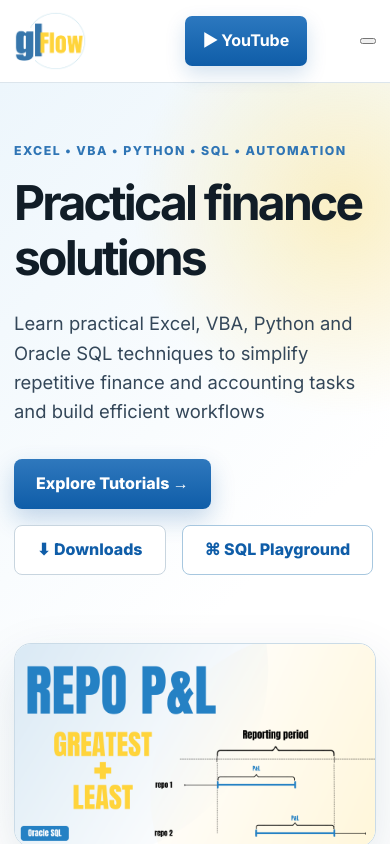
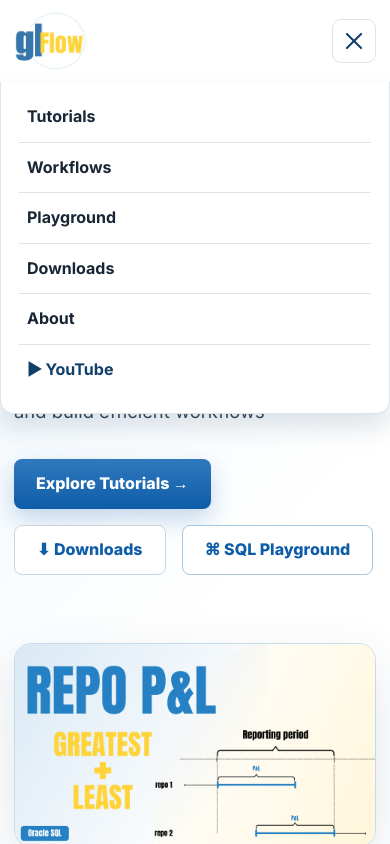
Before and after one commit to glflow-org/glflow-org.github.io, a plain HTML site: page index.html in a window 390 px wide. Both pictures are taken after a click on the button "Open navigation menu". Shown: the top 844 px of the page. Drawn offline with Linux system fonts and the light colour scheme.

Commit message:
Add responsive sticky hamburger navigation styling

```diff
--- a/styles.css
+++ b/styles.css
@@ -145,3 +145,21 @@ footer{color:#fff;background:radial-gradient(circle at 10% 0%,rgba(255,255,255,.
 .query-mode-button:hover{color:var(--blue-deep)}
 .query-mode-button.active{background:#fff;color:var(--blue-deep);box-shadow:0 1px 4px rgba(18,56,88,.12)}
 @media(max-width:900px){.query-mode-toggle{order:3;margin-left:0}.editor-actions{margin-left:auto}}
+
+/* Mobile-first navigation: sticky header, accessible hamburger, full-width menu */
+.mobile-menu-toggle{display:none}
+@media(max-width:720px){
+  .site-header{position:sticky;top:0;z-index:100;background:#fff}
+  .site-header .nav-wrap{position:relative;display:flex;align-items:center;justify-content:space-between;flex-wrap:nowrap}
+  .mobile-menu-toggle{display:flex;flex-direction:column;align-items:center;justify-content:center;gap:5px;flex:0 0 44px;width:44px;height:44px;padding:9px;border:1px solid var(--line);border-radius:9px;background:#fff;cursor:pointer}
+  .mobile-menu-toggle span{display:block;width:22px;height:2px;background:var(--blue-dark);border-radius:2px;transition:transform .2s,opacity .2s}
+  .mobile-menu-toggle[aria-expanded="true"] span:nth-child(1){transform:translateY(7px) rotate(45deg)}
+  .mobile-menu-toggle[aria-expanded="true"] span:nth-child(2){opacity:0}
+  .mobile-menu-toggle[aria-expanded="true"] span:nth-child(3){transform:translateY(-7px) rotate(-45deg)}
+  .site-header .nav-wrap>nav{display:none;position:absolute;top:100%;left:-14px;right:-14px;flex-direction:column;align-items:stretch;gap:0;padding:10px 18px 18px;background:#fff;border:1px solid var(--line);border-top:0;border-radius:0 0 14px 14px;box-shadow:0 14px 24px rgba(18,56,88,.13);max-height:calc(100dvh - 82px);overflow-y:auto}
+  .site-header .nav-wrap>nav.mobile-nav-open{display:flex}
+  .site-header .nav-wrap>nav a,.site-header .nav-wrap>nav a:not(.nav-cta){display:block;padding:12px 8px;border-bottom:1px solid var(--line);font-size:1rem}
+  .site-header .nav-wrap>nav a:last-child{border-bottom:0}
+  .site-header .nav-wrap>nav .nav-cta{background:none;box-shadow:none;color:var(--blue-dark);border-radius:0}
+  html{scroll-padding-top:92px}
+}
```
